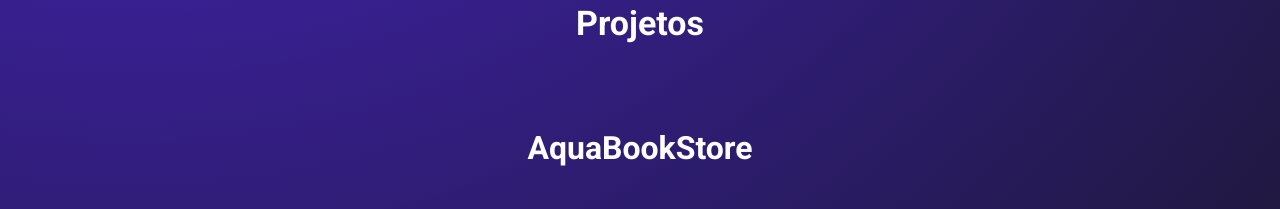
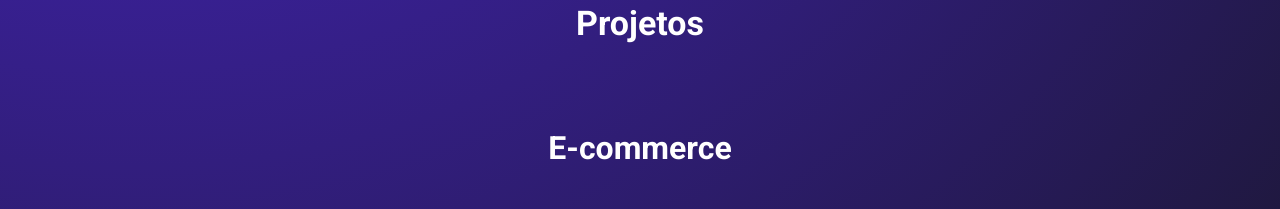
Before and after one commit to crivelarohenrique/Portfolio, a plain HTML site: page index.html in a window 1280 px wide. Shown: the part 1140-1349 px from the top of the page. Drawn offline with Linux system fonts and the light colour scheme.

Commit message:
Update index.html

```diff
--- a/index.html
+++ b/index.html
@@ -52,7 +52,7 @@
             <h2 id="title-projects">Projetos</h2>
             <div id="wrapper-projects">
                 <div class="wrapper-item-project">
-                    <h1 id="title-item-projects">AquaBookStore</h1>
+                    <h1 id="title-item-projects">E-commerce</h1>
                     <p id="paragraph-item-projects">Desenvolvido em React, Nodejs e MongoDB.</p>
                     <div id="wrapper-icon-projects">
                         <a href="https://github.com/crivelarohenrique/aqua-bookstore" target="_blank"><img src="./assets/github.png" class="icon-projects" /></a>
```
